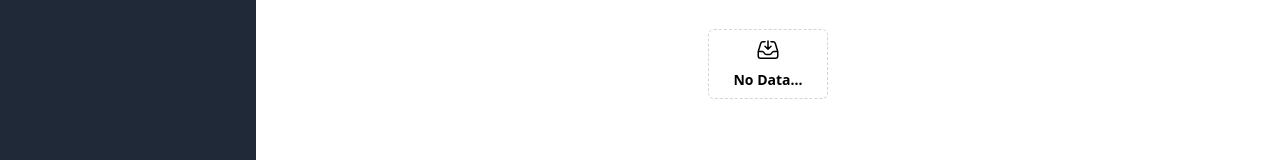
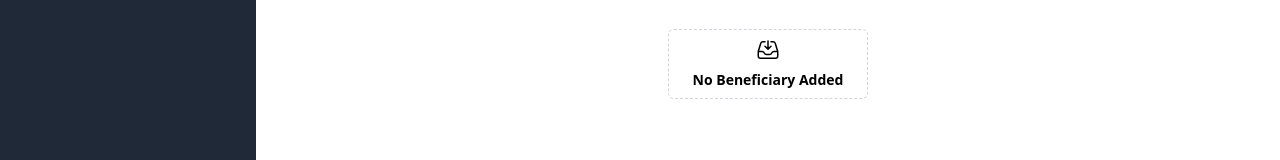
Before and after one commit to bernardshageorge/bank-customer-portal, a React (Vite) app: page /manage-beneficiary in a window 1280 px wide. Shown: the part 139-299 px from the top of the page. Built offline with nearby package versions, Linux system fonts and the light colour scheme.

Commit message:
message update

```diff
--- a/src/Pages/ManageBeneficiary/index.tsx
+++ b/src/Pages/ManageBeneficiary/index.tsx
@@ -42,7 +42,9 @@ const ManageBeneficiary = () => {
           <div className="flex justify-center ">
             <div className="border border-dashed border-gray-300 inline-flex items-center flex-col gap-2 px-6 py-2 rounded-md mt-6">
               <InboxArrowDownIcon className="w-6 h-6" />
-              <span className="font-semibold text-sm">No Data...</span>
+              <span className="font-semibold text-sm">
+                No Beneficiary Added
+              </span>
             </div>
           </div>
         ) : (
```
